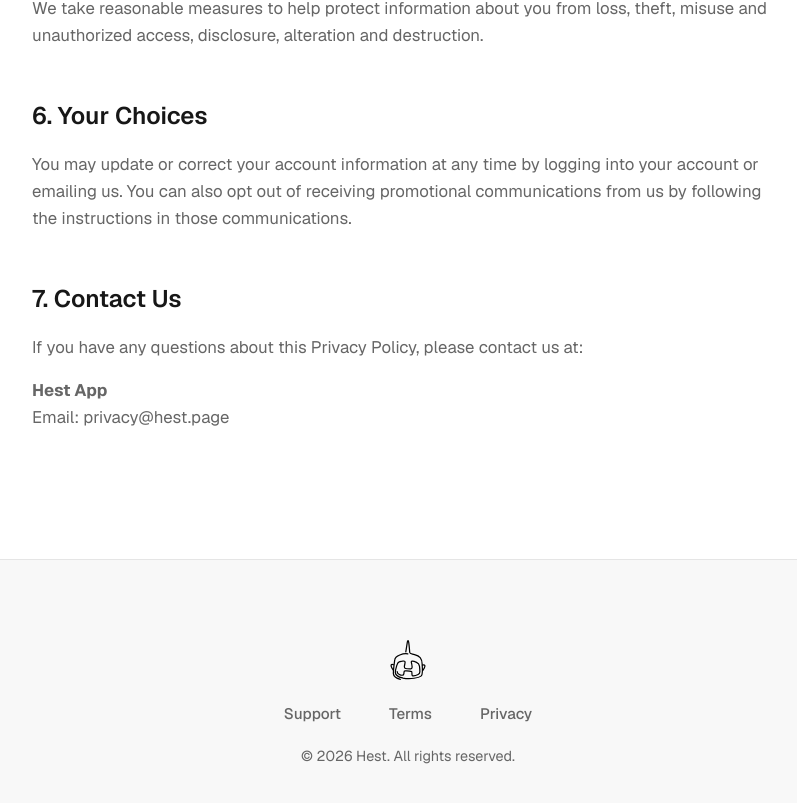
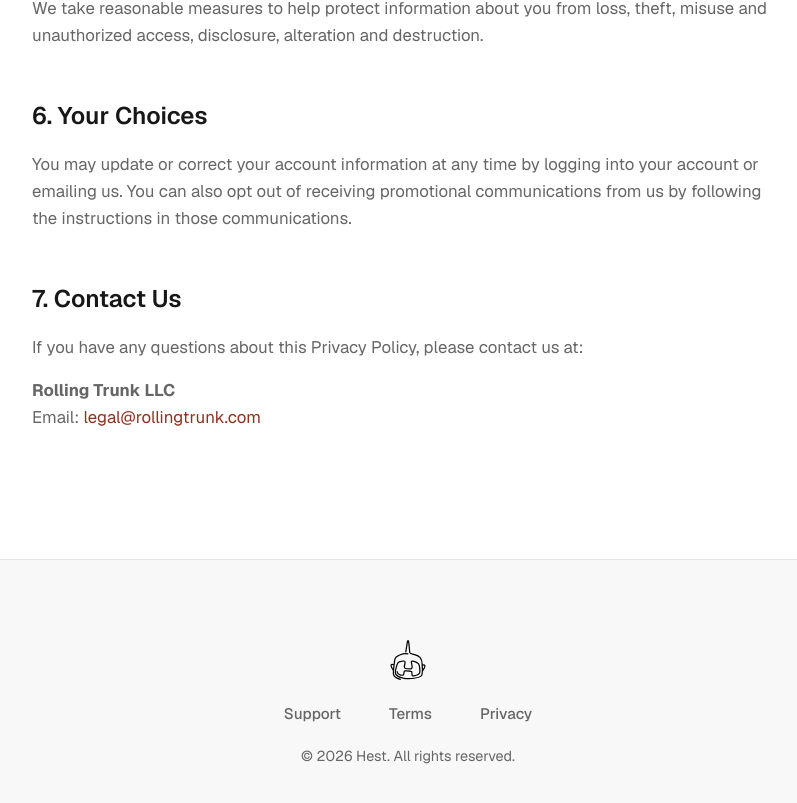
Before and after one commit to RollingTrunk/hest.page, a Next.js app: page /privacy in a window 1280 px wide. Shown: the part 1388-2191 px from the top of the page, without its empty margins (232-1029 px from the left). Built offline with nearby package versions, Linux system fonts and the light colour scheme.

Commit message:
Update links hover on legal pages

```diff
--- a/app/privacy/page.tsx
+++ b/app/privacy/page.tsx
@@ -73,8 +73,8 @@ export default function PrivacyPage() {
           If you have any questions about this Privacy Policy, please contact us at:
         </p>
         <p className={styles.text}>
-          <strong>Hest App</strong><br />
-          Email: privacy@hest.page
+          <strong>Rolling Trunk LLC</strong><br />
+          Email: <a href="mailto:legal@rollingtrunk.com" className={styles.link}>legal@rollingtrunk.com</a>
         </p>
       </section>
     </main>
--- a/app/privacy/privacy.module.css
+++ b/app/privacy/privacy.module.css
@@ -49,6 +49,15 @@
   color: var(--color-text-secondary);
 }
 
+.link {
+  color: var(--color-primary);
+  text-decoration: none;
+}
+
+.link:hover {
+  text-decoration: underline;
+}
+
 .listItem {
   margin-bottom: var(--spacing-sm);
 }
--- a/app/terms/terms.module.css
+++ b/app/terms/terms.module.css
@@ -59,6 +59,10 @@
   text-decoration: none;
 }
 
+.link:hover {
+  text-decoration: underline;
+}
+
 @media (max-width: 768px) {
   .termsContainer {
     padding-top: 100px;
```
